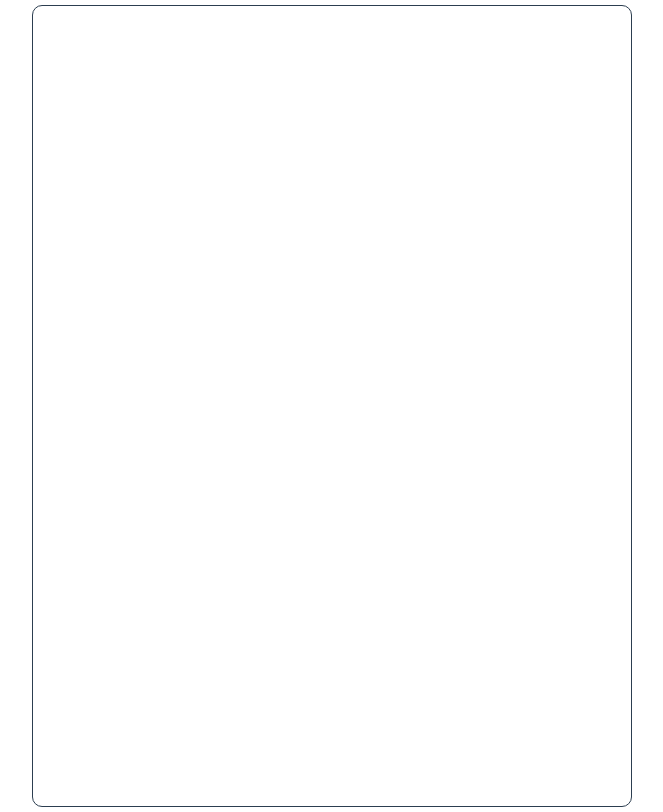
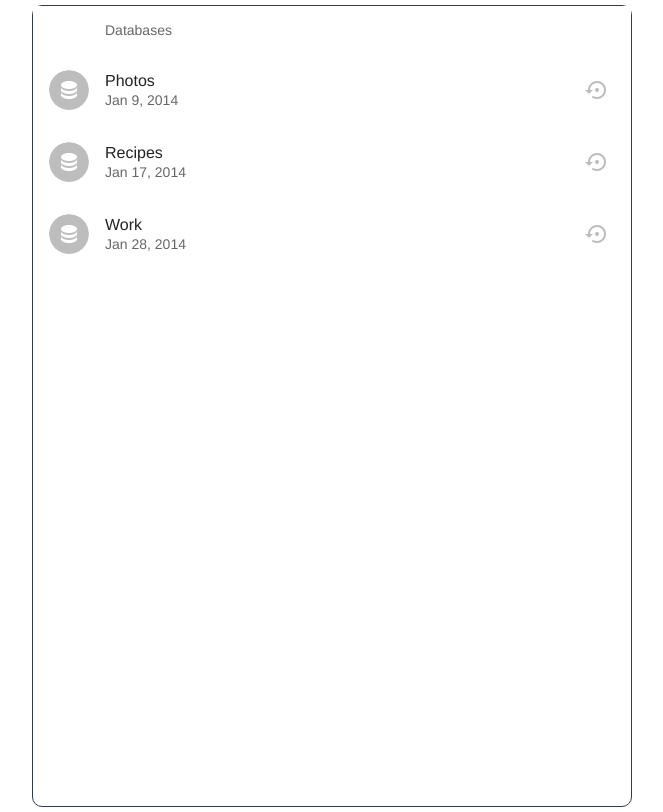
Before and after one commit to nejat-njonjo/mongo-bkp, a Vue app in the folder client/: page / in a window 1280 px wide. Shown: the whole page, without its empty margins (308-971 px from the left). Built offline with nearby package versions, Linux system fonts and the light colour scheme; a small style sheet from the web is missing.

Commit message:
added list

```diff
--- a/client/src/components/HomeComponent.vue
+++ b/client/src/components/HomeComponent.vue
@@ -1,6 +1,38 @@
 <template>
   <div class="home-page">
     <BackupForm />
+    <v-list
+      subheader
+      two-line
+    >
+      <v-subheader inset>Databases</v-subheader>
+
+      <v-list-item
+        v-for="folder in folders"
+        :key="folder.title"
+      >
+        <v-list-item-avatar>
+          <v-icon
+            class="grey lighten-1"
+            dark
+          >
+            mdi-database
+          </v-icon>
+        </v-list-item-avatar>
+
+        <v-list-item-content>
+          <v-list-item-title v-text="folder.title"></v-list-item-title>
+
+          <v-list-item-subtitle v-text="folder.subtitle"></v-list-item-subtitle>
+        </v-list-item-content>
+
+        <v-list-item-action>
+          <v-btn icon title="Backup">
+            <v-icon color="grey lighten-1">mdi-backup-restore</v-icon>
+          </v-btn>
+        </v-list-item-action>
+      </v-list-item>
+    </v-list>
   </div>
 </template>
 
@@ -11,7 +43,38 @@ export default {
   name: 'HomeComponent',
   components: {
     BackupForm
-  }
+  },
+
+  data: () => ({
+    files: [
+      {
+        color: 'blue',
+        icon: 'mdi-clipboard-text',
+        subtitle: 'Jan 20, 2014',
+        title: 'Vacation itinerary',
+      },
+      {
+        color: 'amber',
+        icon: 'mdi-gesture-tap-button',
+        subtitle: 'Jan 10, 2014',
+        title: 'Kitchen remodel',
+      },
+    ],
+    folders: [
+      {
+        subtitle: 'Jan 9, 2014',
+        title: 'Photos',
+      },
+      {
+        subtitle: 'Jan 17, 2014',
+        title: 'Recipes',
+      },
+      {
+        subtitle: 'Jan 28, 2014',
+        title: 'Work',
+      },
+    ],
+  })
 }
 </script>
 
```
